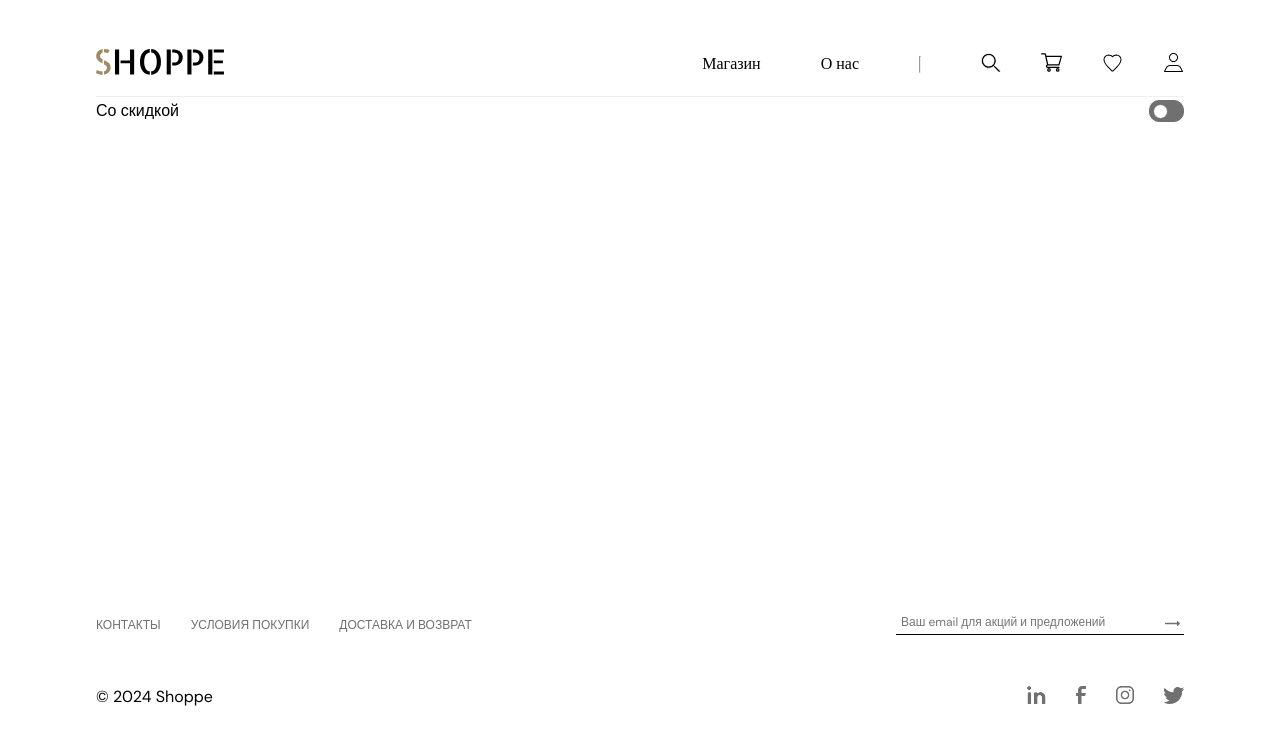
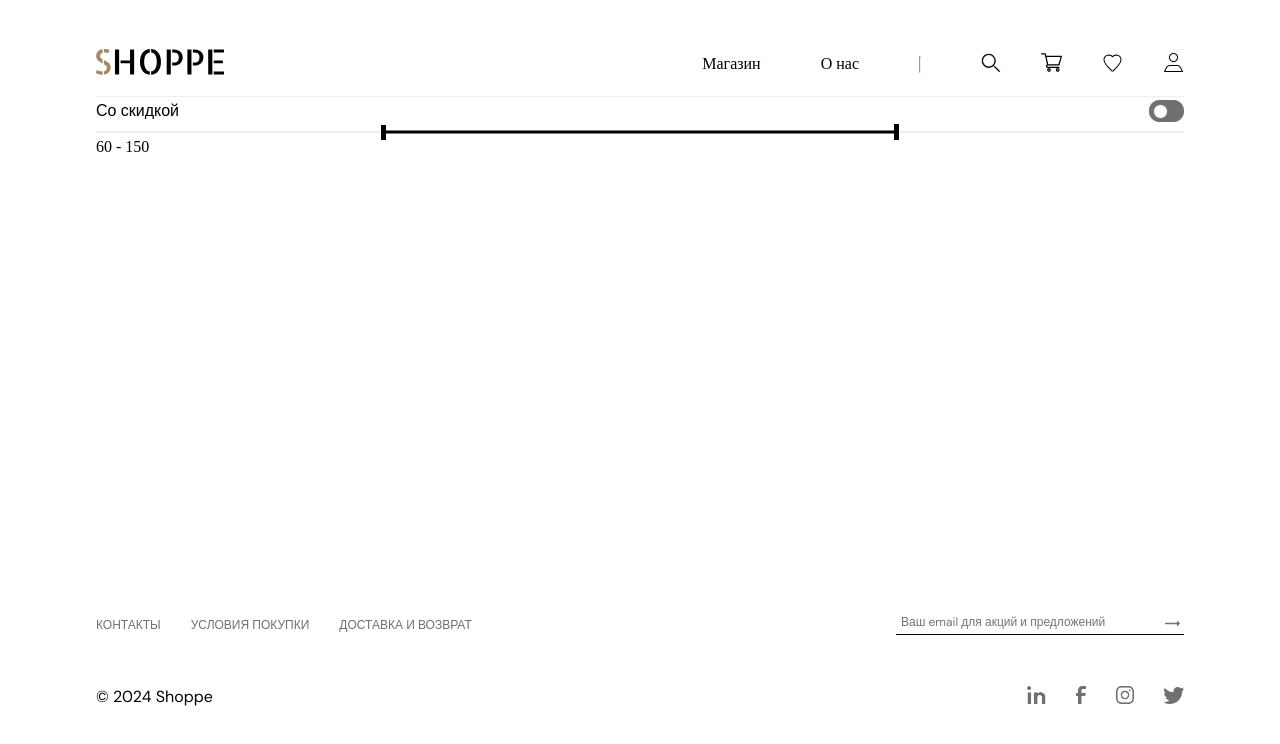
Before and after one commit to grabelnikovRus/my-shop, a Next.js app: page / in a window 1280 px wide. Shown: the top 744 px of the page. Built offline with nearby package versions, Linux system fonts and the light colour scheme.

Commit message:
2-catalog: add Range

```diff
--- a/app/page.tsx
+++ b/app/page.tsx
@@ -1,11 +1,10 @@
 "use client"
-
 import styles from "./page.module.css";
-import { Toggle } from "@/components";
+import { Toggle, Range } from "@/components";
 
 export default function Home() {
   return <div className={styles.page}>
     <Toggle onChange={(a) => console.log(a)} value={true} label="Со скидкой" />
-
+    <Range max={200} min={10} value={{max: 150, min: 60}} onChange={(e) => console.log(e)}/>
     </div>;
 }
--- a/components/Range/Range.tsx
+++ b/components/Range/Range.tsx
@@ -25,8 +25,10 @@ export const Range = ({ min, max, value: { max: currentMaxValue, min: currentMin
     setMaxWidthProgress(ref.current?.clientWidth || 0)
   }, [])
 
-  const posMin = (minValue * maxWidthProgress) / max
-  const posMax = maxWidthProgress - (maxValue * maxWidthProgress) / max
+  const percent = maxWidthProgress / (max - min)
+
+  const posMin = (minValue - min) * percent
+  const posMax = maxWidthProgress - ((maxValue - min) * percent)
 
   return <div className={s.root} ref={ref}>
     <input
```
